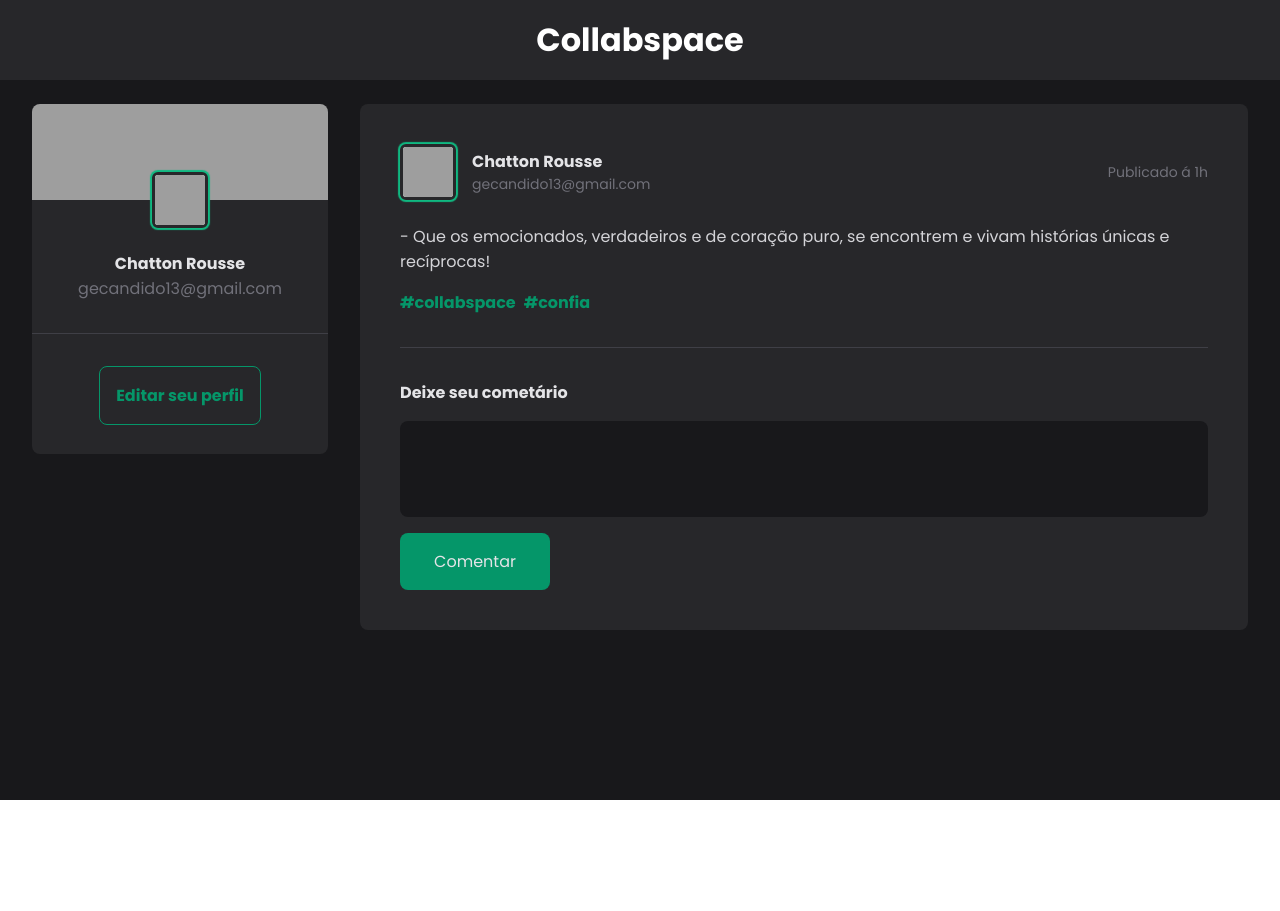
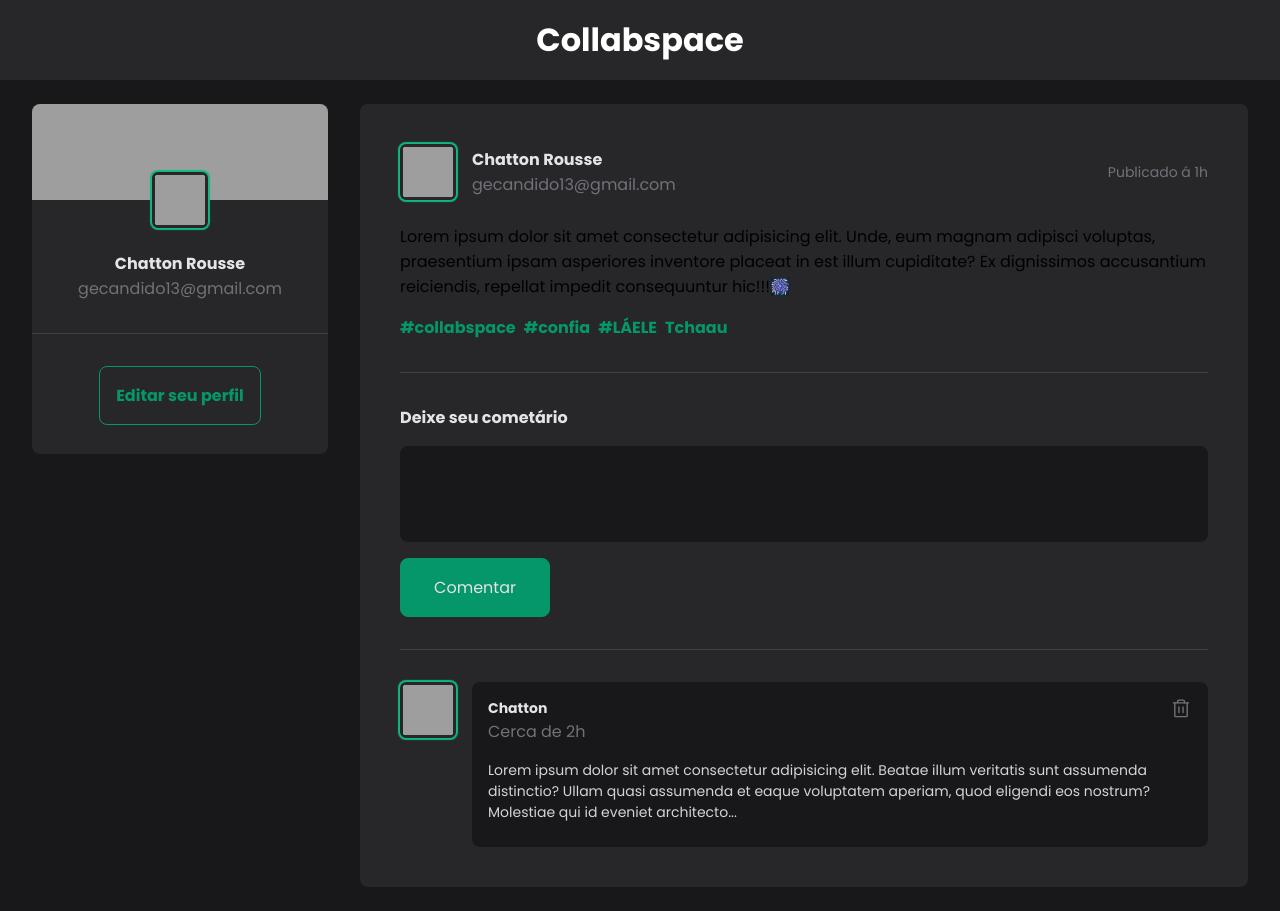
Before and after one commit to Chattonrousse/collabspace-web, a React (Vite) app: page /feed in a window 1280 px wide. Before the commit the page ends 800 px from the top, so only its background shows below. Built offline with nearby package versions, Linux system fonts and the light colour scheme; grey boxes are pictures that could not be loaded.

Commit message:
Create Comment and use phosphor-icons

```diff
--- a/package.json
+++ b/package.json
@@ -9,6 +9,7 @@
     "preview": "vite preview"
   },
   "dependencies": {
+    "phosphor-react": "^1.4.1",
     "react": "^18.2.0",
     "react-dom": "^18.2.0",
     "react-router-dom": "^6.14.2",
--- /dev/null
+++ b/src/components/Comment/index.tsx
@@ -0,0 +1,33 @@
+import { Trash } from "phosphor-react";
+
+import Avatar from "../Avatar";
+
+import { Container, CommentBox, AuthorAndTime } from "./styles";
+
+const Comment: React.FC = () => {
+  return (
+    <Container>
+      <Avatar />
+
+      <CommentBox>
+        <AuthorAndTime>
+          <h1>Chatton</h1>
+          <time>Cerca de 2h</time>
+
+          <button>
+            <Trash size={22} />
+          </button>
+        </AuthorAndTime>
+
+        <p>
+          Lorem ipsum dolor sit amet consectetur adipisicing elit. Beatae illum
+          veritatis sunt assumenda distinctio? Ullam quasi assumenda et eaque
+          voluptatem aperiam, quod eligendi eos nostrum? Molestiae qui id
+          eveniet architecto...
+        </p>
+      </CommentBox>
+    </Container>
+  );
+};
+
+export default Comment;
--- /dev/null
+++ b/src/components/Comment/styles.ts
@@ -0,0 +1,54 @@
+import { styled } from "styled-components";
+
+export const Container = styled.div`
+  display: flex;
+  gap: 1rem;
+`;
+
+export const CommentBox = styled.div`
+  width: 100%;
+  background: var(--zinc-900);
+  border-radius: 8px;
+  padding: 1rem 1rem 1.5rem 1rem;
+
+  p {
+    margin-top: 1rem;
+    font-size: 0.875rem;
+    color: var(--zinc-300);
+  }
+`;
+
+export const AuthorAndTime = styled.div`
+  position: relative;
+
+  display: flex;
+  flex-direction: column;
+
+  h1 {
+    font-size: 0.875rem;
+    color: var(--zinc-200);
+  }
+
+  time {
+    font-size: 0%.75rem;
+    color: var(--zinc-500);
+  }
+
+  button {
+    position: absolute;
+    top: 0;
+    right: 0;
+
+    border: 0;
+    outline: 0;
+    color: var(--zinc-500);
+    background: transparent;
+    transition: all 0.15s;
+
+    cursor: pointer;
+
+    &:hover {
+      color: var(--red-500);
+    }
+  }
+`;
--- a/src/components/Posts/index.tsx
+++ b/src/components/Posts/index.tsx
@@ -1,46 +1,67 @@
 import Avatar from "../Avatar";
+import Comment from "../Comment";
 
-import { Container, Content, Hashtags, Divider } from "./styles";
+import {
+  Container,
+  Header,
+  AutorInfo,
+  Content,
+  Hashtags,
+  Divider,
+  CommentForm,
+  Comments,
+  Autor,
+} from "./styles";
 
 const Post: React.FC = () => {
   return (
     <Container>
-      <header>
-        <div>
+      <Header>
+        <Autor>
           <Avatar />
 
-          <section>
+          <AutorInfo>
             <h1>Chatton Rousse</h1>
             <p>gecandido13@gmail.com</p>
-          </section>
-        </div>
+          </AutorInfo>
+        </Autor>
 
-        <p>Publicado á 1h</p>
-      </header>
+        <time>Publicado á 1h</time>
+      </Header>
 
-      <main>
-        <Content>
+      <Content>
+        <main>
           <p>
-            - Que os emocionados, verdadeiros e de coração puro, se encontrem e
-            vivam histórias únicas e recíprocas!
+            Lorem ipsum dolor sit amet consectetur adipisicing elit. Unde, eum
+            magnam adipisci voluptas, praesentium ipsam asperiores inventore
+            placeat in est illum cupiditate? Ex dignissimos accusantium
+            reiciendis, repellat impedit consequuntur hic!!!🎆
           </p>
-        </Content>
+        </main>
 
         <Hashtags>
           <span>#collabspace </span>
           <span>#confia</span>
+          <span>#LÁELE</span>
+          <span>Tchaau</span>
         </Hashtags>
-      </main>
+      </Content>
 
       <Divider />
 
-      <footer>
+      <CommentForm>
         <h1>Deixe seu cometário</h1>
 
         <textarea name="" id="" rows={5}></textarea>
 
         <button>Comentar</button>
-      </footer>
+      </CommentForm>
+
+      <Divider />
+
+      <Comments>
+        <Comment />
+      </Comments>
     </Container>
   );
 };
--- a/src/components/Posts/styles.ts
+++ b/src/components/Posts/styles.ts
@@ -6,7 +6,12 @@ export const Container = styled.div`
   background: var(--zinc-800);
   border-radius: 8px;
 
-  header {
+  main {
+    margin-top: 1.5rem;
+  }
+`;
+
+export const Header = styled.header`
   display: flex;
   align-items: center;
   justify-content: space-between;
@@ -32,17 +37,74 @@ export const Container = styled.div`
     }
   }
 
-    p {
+  time {
     font-size: 0.875rem;
     color: var(--zinc-500);
   }
+`;
+
+export const Autor = styled.div`
+  display: flex;
+  gap: 1rem;
+`;
+
+export const AutorInfo = styled.section`
+  display: flex;
+  flex-direction: column;
+  justify-content: center;
+
+  h1 {
+    font-size: 1rem;
+    color: var(--zinc-200);
   }
 
-  main {
+  p {
+    font-size: 0%.875rem;
+    color: var(--zinc-500);
+  }
+`;
+
+export const Content = styled.div`
   margin-top: 1.5rem;
+`;
+
+export const Description = styled.div`
+  display: flex;
+  flex-direction: column;
+  gap: 1rem;
+
+  p {
+    font-size: 1rem;
+    color: var(--zinc-300);
   }
+`;
 
-  footer {
+export const Hashtags = styled.div`
+  display: flex;
+  gap: 0.5rem;
+  margin-top: 1rem;
+
+  span {
+    font-size: 1rem;
+    font-weight: bold;
+    color: var(--emerald-600);
+
+    cursor: pointer;
+
+    &:hover {
+      text-decoration: underline;
+    }
+  }
+`;
+
+export const Divider = styled.div`
+  width: 100%;
+  height: 1px;
+  margin: 2rem 0;
+  background: var(--zinc-700);
+`;
+
+export const CommentForm = styled.div`
   display: flex;
   flex-direction: column;
   gap: 1rem;
@@ -75,47 +137,18 @@ export const Container = styled.div`
     padding: 1rem 1.5rem;
     background: var(--emerald-600);
     color: var(--zinc-200);
-      border: 0;
+    border: 1px solid var(--emerald-600);
     outline: 0;
     border-radius: 8px;
+    transition: all 0.25s;
 
     cursor: pointer;
+
+    &:hover {
+      color: var(--emerald-600);
+      background: transparent;
     }
   }
 `;
 
-export const Content = styled.div`
-  display: flex;
-  flex-direction: column;
-  gap: 2rem;
-
-  p {
-    font-size: 1rem;
-    color: var(--zinc-300);
-  }
-`;
-
-export const Hashtags = styled.div`
-  display: flex;
-  gap: 0.5rem;
-  margin-top: 1rem;
-
-  span {
-    font-size: 1rem;
-    font-weight: bold;
-    color: var(--emerald-600);
-
-    cursor: pointer;
-
-    &:hover {
-      text-decoration: underline;
-    }
-  }
-`;
-
-export const Divider = styled.div`
-  width: 100%;
-  height: 1px;
-  margin: 2rem 0;
-  background: var(--zinc-700);
-`;
+export const Comments = styled.div``;
--- a/src/styles/main.css
+++ b/src/styles/main.css
@@ -14,6 +14,7 @@
   --emerald-600: #059669;
   --emerald-800: #065f46;
 
+  --red-500: #ef4444;
 }
 
 * {
```
Also changed, not shown: 1 other file (tests, documents, lock files or other folders). Lines whose indentation alone changed are shown as unchanged.
